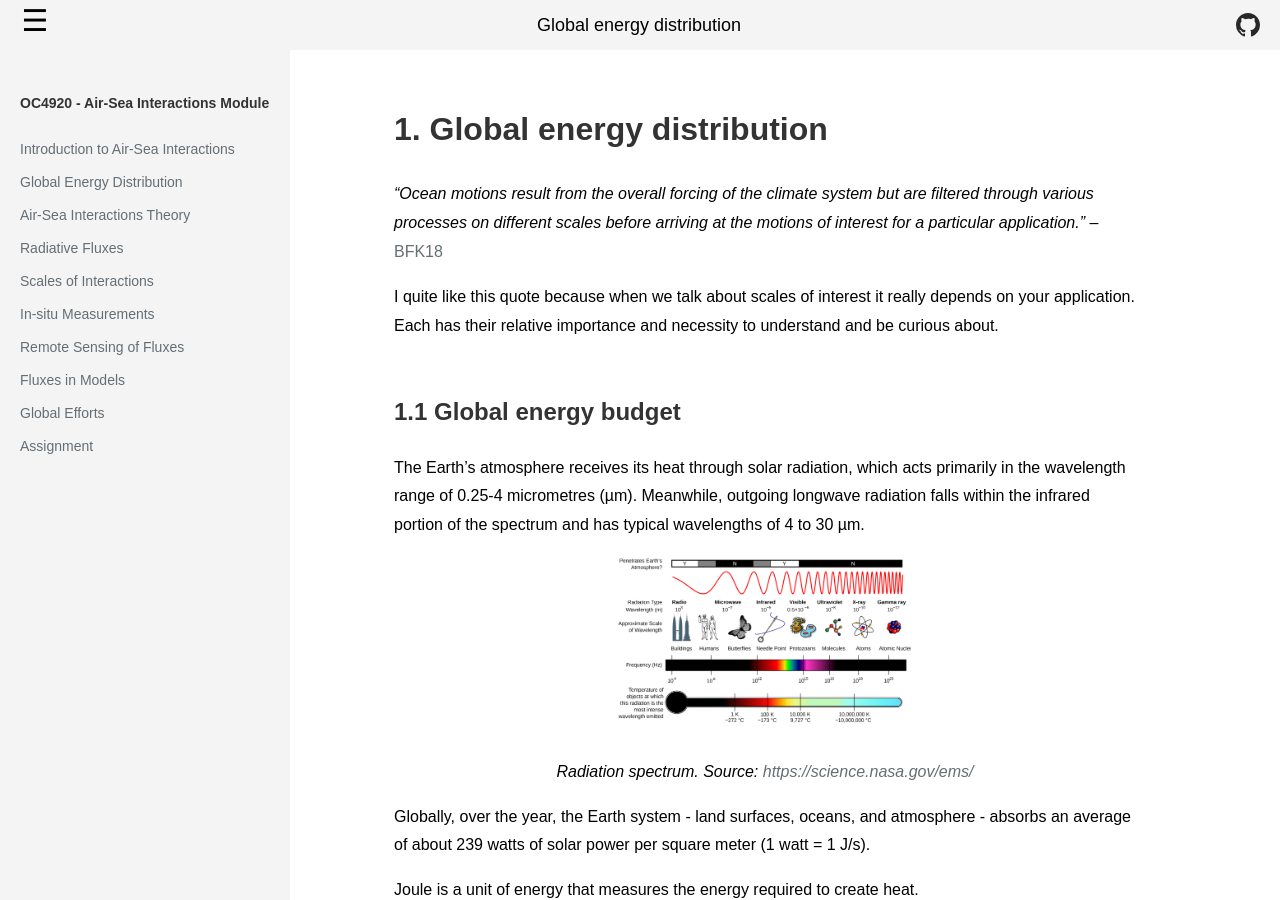
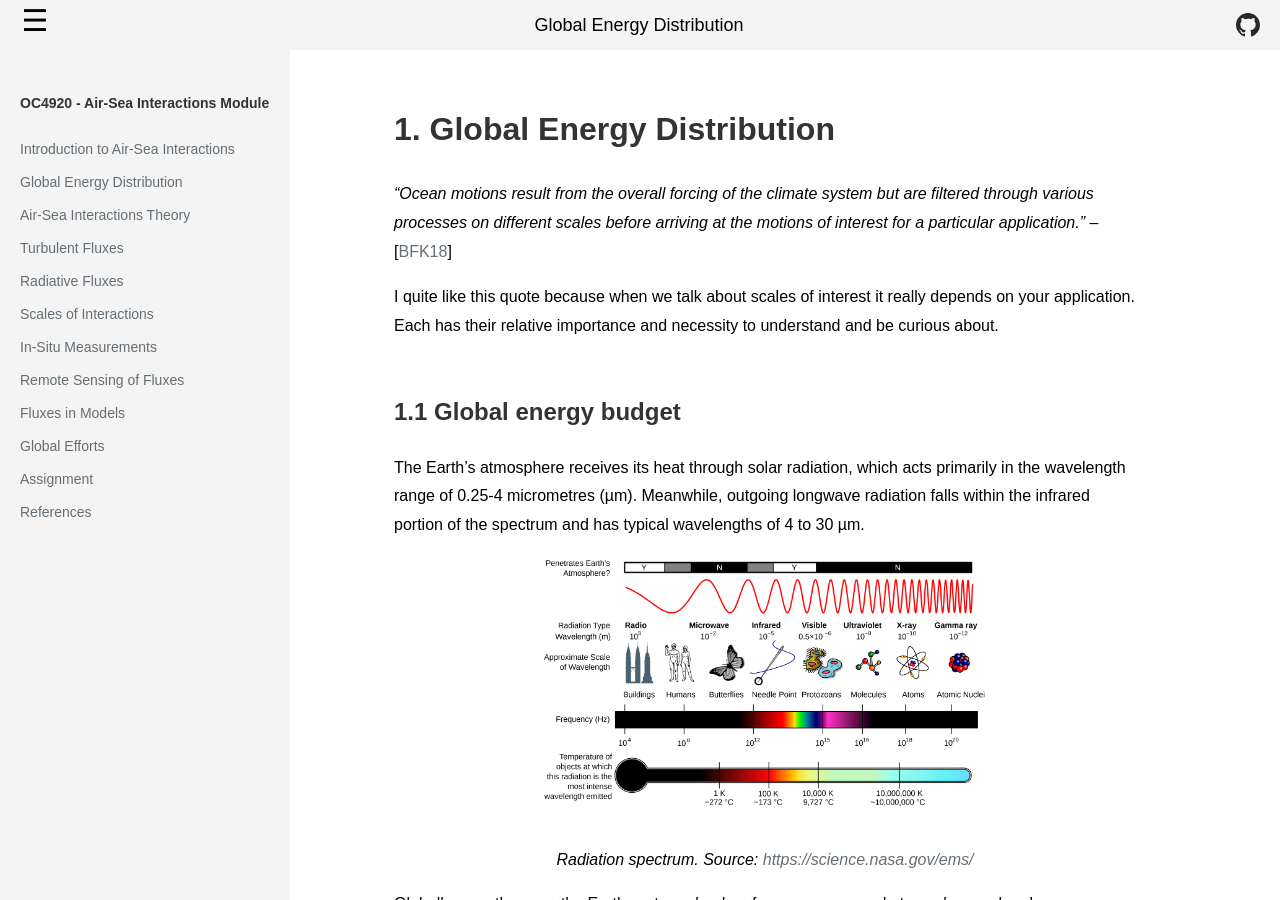
Before and after one commit to marcelduplessis/air-sea-interactions-notes, a Jekyll site: the page built from global-energy-distribution.md, in a window 1280 px wide and 900 px high. Built offline with Jekyll 4.4.1, drawn with Linux system fonts in a browser that asks for light colours; formulas are drawn with MathJax 3.

```diff
--- a/_layouts/default.html
+++ b/_layouts/default.html
@@ -157,15 +157,17 @@
     </div>
     <ul class="no-bullets">
       <li><a href="/air-sea-interactions-notes">Introduction to Air-Sea Interactions</a></li>
-      <li><a href="/air-sea-interactions-notes/earth-energy-imbalance">Global Energy Distribution</a></li>
+      <li><a href="/air-sea-interactions-notes/global-energy-distribution">Global Energy Distribution</a></li>
       <li><a href="/air-sea-interactions-notes/basics-airsea-interactions-theory">Air-Sea Interactions Theory</a></li>
+      <li><a href="/air-sea-interactions-notes/turbulent-fluxes">Turbulent Fluxes</a></li>
       <li><a href="/air-sea-interactions-notes/radiative-fluxes">Radiative Fluxes</a></li>
       <li><a href="/air-sea-interactions-notes/scales-of-interaction">Scales of Interactions</a></li>
-      <li><a href="/air-sea-interactions-notes/in-situ-measurements">In-situ Measurements</a></li>
+      <li><a href="/air-sea-interactions-notes/in-situ-measurements">In-Situ Measurements</a></li>
       <li><a href="/air-sea-interactions-notes/remote-sensing">Remote Sensing of Fluxes</a></li>
       <li><a href="/air-sea-interactions-notes/fluxes-in-nwp-climate-models">Fluxes in Models</a></li>
       <li><a href="/air-sea-interactions-notes/global-efforts-to-monitor-fluxes">Global Efforts</a></li>
       <li><a href="/air-sea-interactions-notes/coding-air-sea-fluxes">Assignment</a></li>
+      <li><a href="/air-sea-interactions-notes/references">References</a></li>
     </ul>
   </nav>
 
--- a/earth-energy-imbalance.md
+++ b/global-energy-distribution.md
@@ -1,12 +1,12 @@
 ---
 layout: default
 chapter: 1
-title: Global energy distribution
+title: Global Energy Distribution
 ---
 
-<h1> Global energy distribution </h1>
+<h1> Global Energy Distribution </h1>
 
-*“Ocean motions result from the overall forcing of the climate system but are filtered through various processes on different scales before arriving at the motions of interest for a particular application.”* -- [BFK18](/air-sea-interactions-notes/#BFK18)
+*“Ocean motions result from the overall forcing of the climate system but are filtered through various processes on different scales before arriving at the motions of interest for a particular application.”* -- [[BFK18](/air-sea-interactions-notes/#BFK18)]
 
 I quite like this quote because when we talk about scales of interest it really depends on your application. Each has their relative importance and necessity to understand and be curious about.
 
@@ -15,7 +15,7 @@ I quite like this quote because when we talk about scales of interest it really
 The Earth's atmosphere receives its heat through solar radiation, which acts primarily in the wavelength range of 0.25-4 micrometres (µm). Meanwhile, outgoing longwave radiation falls within the infrared portion of the spectrum and has typical wavelengths of 4 to 30 µm.
 
 <div style="text-align: center;">
-  <img src="assets/images/em-spectrum.png" alt="Radiation spectrum" style="width: 40%;">
+  <img src="assets/images/em-spectrum.png" alt="Radiation spectrum" style="width: 60%;">
   <p><em>Radiation spectrum. Source: <a href="https://science.nasa.gov/ems/">https://science.nasa.gov/ems/</a></em></p>
 </div>
 
@@ -28,7 +28,7 @@ Joule is a unit of energy that measures the energy required to create heat.
 Fusion keeps the solar system warm, so presently the vast majority of the heating of the Earth and, thus, the motions of the atmosphere and oceans comes from the Sun’s energy. At the top of the atmosphere (~100 km above the earth’s surface), 341 W m$`^{-2}`$ of solar power arrives as primarily shortwave radiation. 102 W m$`^{-2}`$ of this shortwave radiation is reflected back to space, with about 239 W m$`^{-2}`$ entering the earth’s atmosphere.
 
 <div style="text-align: center;">
-  <img src="assets/images/energy-budget.png" alt="Radiation spectrum" style="width: 40%;">
+  <img src="assets/images/energy-budget.png" alt="Radiation spectrum" style="width: 60%;">
   <p><em>Global annual mean Earth's energy budget between 2000--2004. Arrows are scaled to their relative importance. Source: [TFK09]</em></p>
 </div>
 
@@ -64,7 +64,7 @@ The figure shows a slight imbalance at the top of the atmosphere (TOA), indicati
 The satellite observed brightness temperature by the Atmospheric Infrared Sounder (AIRS) at an infrared wavelength senses the Earth's surface or any intervening cloud. It reflects variations in the earth system’s latitude, altitude, and components (clouds, atmosphere, upper ocean, land, ice) responsible for infrared emissions.
 
 <div style="text-align: center;">
-  <img src="assets/images/airs-brightness-temp.jpg" alt="AIRS-brightness-temp" style="width: 40%;">
+  <img src="assets/images/airs-brightness-temp.jpg" alt="AIRS-brightness-temp" style="width: 60%;">
   <p><em> Global Average Brightness Temperature for April 2003. Source: [https://airs.jpl.nasa.gov/resources/170/global-average-brightness-temperature-for-april-2003/](https://airs.jpl.nasa.gov/resources/170/global-average-brightness-temperature-for-april-2003/)</em></p>
 </div>
 
@@ -91,7 +91,7 @@ The absorption spectrum of a greenhouse gas like carbon dioxide or methane shows
 The absorption spectrum of greenhouse gases plays a crucial role in the Earth's energy balance and climate system. By absorbing and re-emitting infrared radiation, greenhouse gases help to regulate the temperature of the Earth's atmosphere and surface. However, as the concentration of these gases increases due to human activities, the absorption of infrared radiation also increases, leading to an enhanced greenhouse effect and global warming. Understanding the absorption spectrum of greenhouse gases is therefore essential for understanding the causes and impacts of climate change, and for developing strategies to mitigate its effects.
 
 <div style="text-align: center;">
-  <img src="assets/images/ghg.png" alt="ghg" style="width: 40%;">
+  <img src="assets/images/ghg.png" alt="ghg" style="width: 60%;">
   <p><em> Amount of energy absorbed by greenhouse gases in various wavelength regions, from ultraviolet radiation on the left, to visible light in the middle, to infrared radiation on the right. This figure was prepared by Robert A. Rohde for the Global Warming Art project.</em></p>
 </div>
 
@@ -106,7 +106,7 @@ Equator and tropics receive excess incoming radiation over outgoing, mid-latitud
 Energy measured in Watts per meter squared (W m-2).
 
 <div style="text-align: center;">
-  <img src="assets/images/heat-redist.png" alt="heat-redis" style="width: 40%;">
+  <img src="assets/images/heat-redist.png" alt="heat-redis" style="width: 60%;">
   <p><em> Global heat redistribution. Source: NASA.</em></p>
 </div>
 
@@ -114,14 +114,14 @@ The global heat redistribution has important implications for setting large temp
 
 However, this view of global heat distribution is a smoothed picture. What we experiene on Earth differs as we encounter seasons and weather. For instance, take this video from NASA of the monthly net radiation for each month of the year. We can see (and feel) the strong seasonal aspect to this global heat distribution, where summer months are associated with much higher temperatures than winter months.
 
-<video src="assets/images/nasa-month-net-radiation.mp4" width="640" height="480" controls>
+<video src="assets/images/nasa-month-net-radiation.mp4" width="800" height="600" controls>
   Monthly net radiation. Source: NASA.
 </video>
 
 Another major factor infleuncing the way that heat is distribution around the global is seen in the figure below by [RALS17]. We do we see the large surface to air temperature differences that exist over land but not over the ocean?
 
 <div style="text-align: center;">
-  <img src="assets/images/diurnal-temp-range.png" alt="heat-range" style="width: 40%;">
+  <img src="assets/images/diurnal-temp-range.png" alt="heat-range" style="width: 60%;">
   <p><em>The difference between the skin temperature and the surface air temperature retrieved from AIRS measurements. The maximum differences are seen over land, for example, in Africa and Australia. Source: [RALS17]</em></p>
 </div>
 
```
Also changed, not shown: index.md (+12 -27 lines), references.md (added, +32 -0 lines).
